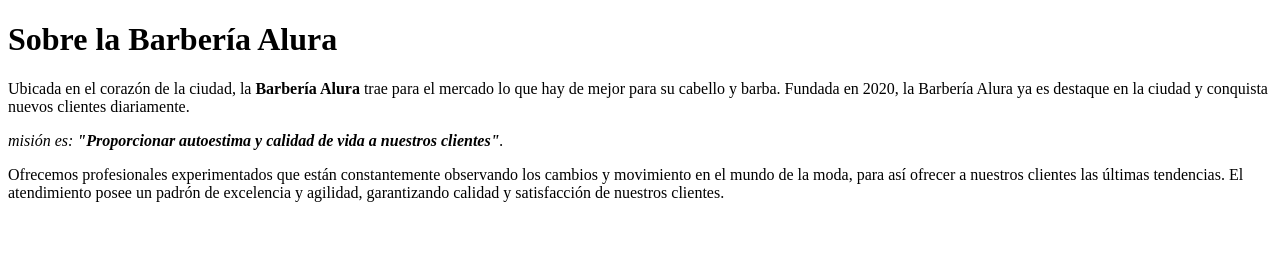
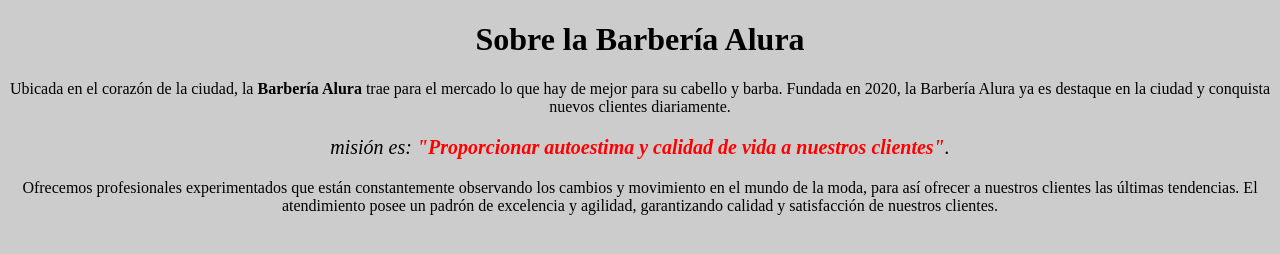
Before and after one commit to ElTaurox/HTML5_CSS3, a plain HTML site: page index.html in a window 1280 px wide. Drawn offline with Linux system fonts and the light colour scheme.

Commit message:
Implementación de hoja de estilos
Creamos una hoja de estilos para darle un formato diferente al código y aprendimos que los mismos se de manera heredada a sus elementos hijos.

```diff
--- a/index.html
+++ b/index.html
@@ -6,16 +6,17 @@
 
         <meta charset="UTF-8">
         <title>Barbería Alura</title>
+        <link rel="stylesheet" href="style.css">
 
     </head>
 
     <body>
 
-        <h1>Sobre la Barbería Alura</h1>
+        <h1 style="text-align: center;">Sobre la Barbería Alura</h1>
 
         <p>Ubicada en el corazón de la ciudad, la <strong>Barbería Alura</strong> trae para el mercado lo que hay de mejor para su cabello y barba. Fundada en 2020, la Barbería Alura ya es destaque en la ciudad y conquista nuevos clientes diariamente.</p>
 
-        <p><em>misión es: <strong>"Proporcionar autoestima y calidad de vida a nuestros clientes"</strong>.</em></p>
+        <p style="font-size: 20px;"><em>misión es: <strong>"Proporcionar autoestima y calidad de vida a nuestros clientes"</strong>.</em></p>
 
         <p>Ofrecemos profesionales experimentados que están constantemente observando los cambios y movimiento en el mundo de la moda, para así ofrecer a nuestros clientes las últimas tendencias. El atendimiento posee un padrón de excelencia y agilidad, garantizando calidad y satisfacción de nuestros clientes.</p>
 
--- /dev/null
+++ b/style.css
@@ -0,0 +1,12 @@
+body{
+    background: #cccccc;
+}
+
+em strong{
+    color: red;
+}
+
+p{
+    text-align: center;
+    background: #cccccc;
+}
```
